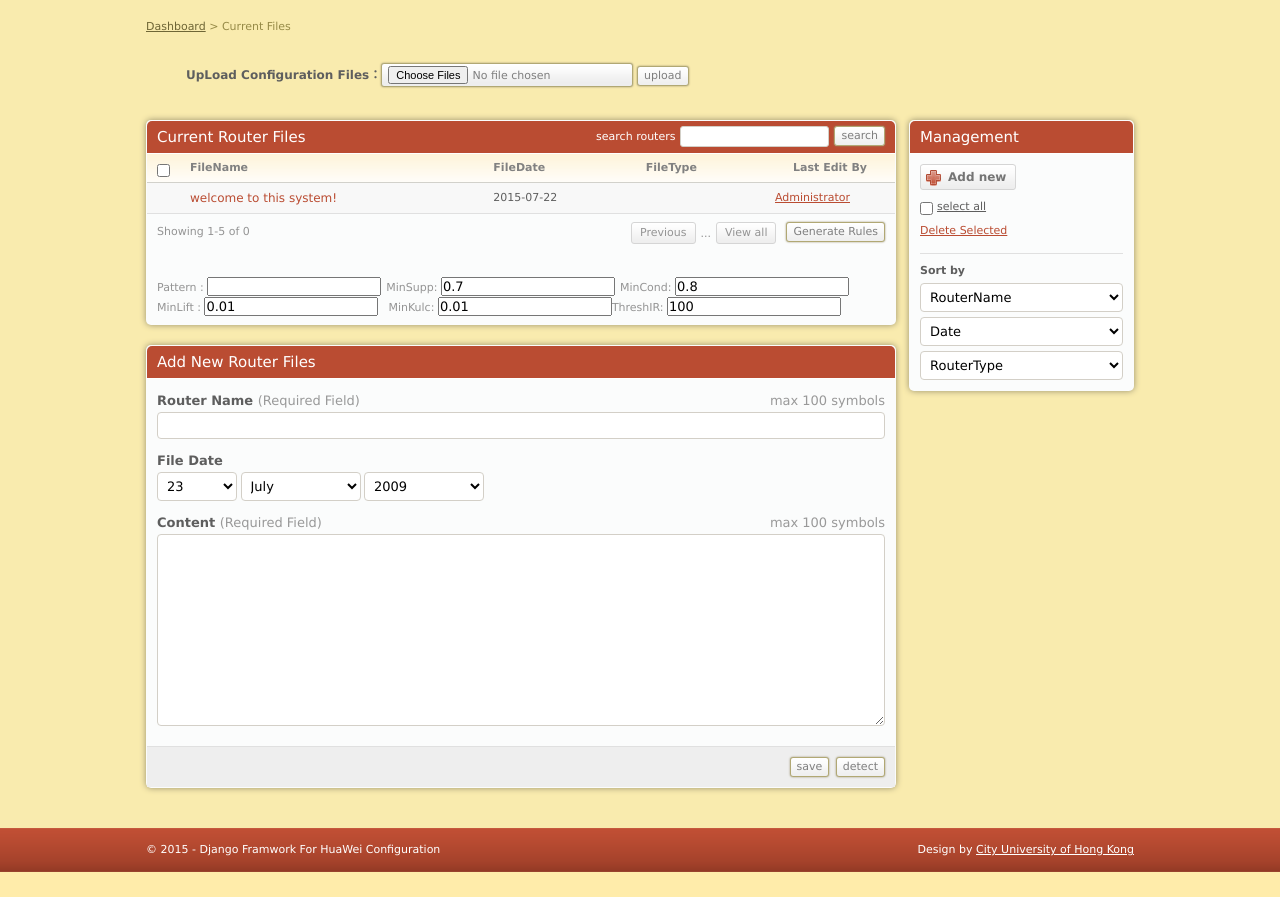
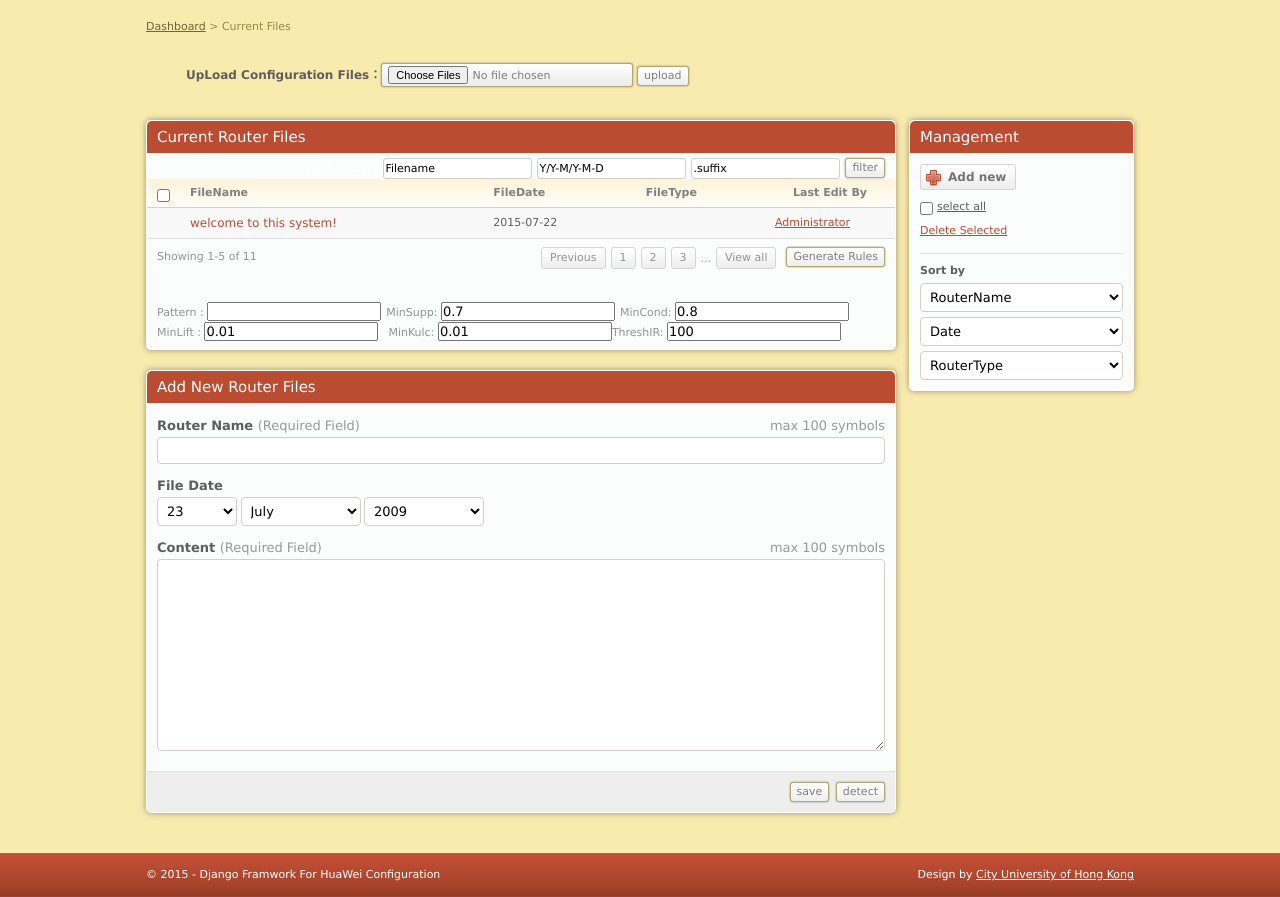
Before and after one commit to designer357/HWCMS_V1, a Django app: page /index/ in a window 1280 px wide. Shown: the part 89-986 px from the top of the page. Before the commit the page ends 961 px from the top, so only its background shows below. Run offline with Django 3.2, Linux system fonts and the light colour scheme.

Commit message:
add filter function and delete function

```diff
--- a/HWCMS/views.py
+++ b/HWCMS/views.py
@@ -15,11 +15,31 @@ from HWCMS.models import Parameter,FileList
 
 
 global excludelist
-excludelist=[]
 global gloffset
 global mylist
+global datagridpagesize
+global TotalFileList,TotalFileNameList
+global FilesStoreFolder
+
+excludelist=[]
 mylist=[]
 gloffset=-1
+datagridpagesize=5
+FilesStoreFolder="ServerData1"
+TotalFileList=[]
+TotalFileNameList=[]
+for eachfile in os.listdir(os.path.join(os.getcwd(),FilesStoreFolder)):
+    if '.' in eachfile:
+        suffix=eachfile.split('.')[1]
+    else:
+        suffix=""
+    Time=os.stat(os.path.join(os.getcwd(),FilesStoreFolder)+'/'+eachfile)[ST_MTIME]
+    timeTuple = time.localtime(Time)
+    timestr=time.strftime('%Y-%m-%d',timeTuple)
+    check=""
+    TotalFileList.append(FileList(eachfile,timestr,suffix,check))
+    TotalFileNameList.append(eachfile)
+
 class Rule:
     def __init__(self,rule):
         self.rule=rule
@@ -41,35 +61,31 @@ def hours_ahead(request, offset):
     return HttpResponse(html)
 
 def file_upload(request):
-    global mylist
-    mylist=[]
+    global datagridpagesize
+    global TotalFileList,TotalFileNameList
 
     tempfullfilelist=[]
     tempfilenamelist=[]
 
-    if not os.path.isdir(os.getcwd()+'/ServerData1'):
-        os.makedirs(os.getcwd()+'/ServerData1')
+    if not os.path.isdir(os.path.join(os.getcwd(),FilesStoreFolder)):
+        os.makedirs(os.path.join(os.getcwd(),FilesStoreFolder))
 
-
-    print("The FILE_INFO4 is CALLED")
 
     if request.POST["MyFileList"]:
         print(request.POST.getlist("MyFileList"))
 
     print("11111111111111111111111111111111111111")
     files = request.FILES.getlist('multifile')
-    print(files)
+    #print(files)
     for f in files:
-        print(f.name)
-        #mylist.append(f.name)
-        destination = open(os.getcwd()+'/ServerData1/' + f.name,'wb+')
-        for chunk in f.chunks():
+        #print(f.name)
+        #destination = open(os.path.join(os.getcwd(),FilesStoreFolder)+'/' + f.name,'wb+')
+        #for chunk in f.chunks():
             #pass
             #print(chunk)
-            destination.write(chunk)
         #destination.close()
         tempfilenamelist.append(f.name)
-        tempfullfilelist.append(os.getcwd()+'/ServerData1/' + f.name)
+        tempfullfilelist.append(os.path.join(os.getcwd(),FilesStoreFolder)+'/' + f.name)
     print("222222222222222222222222222222222222222")
 
 
@@ -78,11 +94,26 @@ def file_upload(request):
             suffix=eachfile.split('.')[1]
         else:
             suffix=""
-        Time=os.stat(os.getcwd()+'/ServerData1/'+'/'+eachfile)[ST_MTIME]
+        Time=os.stat(os.path.join(os.getcwd(),FilesStoreFolder)+'/'+eachfile)[ST_MTIME]
         timeTuple = time.localtime(Time)
         timestr=time.strftime('%Y-%m-%d',timeTuple)
-        check="checked"
-        mylist.append(FileList(eachfile,timestr,suffix,check))
+        check=""
+        if not eachfile in TotalFileNameList:
+            TotalFileList.append(FileList(eachfile,timestr,suffix,check))
+            TotalFileNameList.append(eachfile)
+        else:
+            eachfile = eachfile.split('.')[0] + '_copy.' + eachfile.split('.')[1]
+            TotalFileList.append(FileList(eachfile,timestr,suffix,check))
+            TotalFileNameList.append(eachfile)
+    for f in files:
+        if f.name in TotalFileNameList:
+            f.name = f.name.split('.')[0] + '_copy.' + f.name.split('.')[1]
+        destination = open(os.path.join(os.getcwd(),FilesStoreFolder)+'/' + f.name,'wb+')
+
+        for chunk in f.chunks():
+            destination.write(chunk)
+
+
 
 
 
@@ -93,12 +124,15 @@ def file_upload(request):
 
 @csrf_exempt
 def rule_generate(request):
+    global datagridpagesize
+    global TotalFileList,TotalFileNameList
+    print(request.POST)
     global mylist
-    lengthofmylist=len(mylist)
-    Thetoplength=5
+    lengthofmylist=len(TotalFileList)
+    #datagridpagesize=5
     checklist=[]
 
-    pages=int(lengthofmylist / Thetoplength) + (lengthofmylist % Thetoplength > 0)
+    pages=int(lengthofmylist / datagridpagesize) + (lengthofmylist % datagridpagesize > 0)
 
     nextpage=pages
     previouspage=0
@@ -108,11 +142,11 @@ def rule_generate(request):
     interests=[]
     templist=[]
 
-    for tab in range(5):
-        checklist.append("checked")
+    for tab in range(datagridpagesize):
+        checklist.append("")
     try:
-        for tab in range(Thetoplength):
-            TopList.append(mylist[tab+(gloffset-1)*Thetoplength])
+        for tab in range(datagridpagesize):
+            TopList.append(TotalFileList[tab+(gloffset-1)*datagridpagesize])
     except:
         pass
     for tab in range(pages):
@@ -146,11 +180,11 @@ def rule_generate(request):
             pass
         with open(os.getcwd()+"/results/RulesFor_"+each,"w")as fout:
             pass
-    for each in mylist:
+    for each in TotalFileList:
         templist.append(each.filename)
     for each in interests:
         print(each+" is processing......")
-        InPutForRulesVersion2.MainFunc(templist,os.getcwd()+'/ServerData1',each.strip(),rulesfolder)
+        InPutForRulesVersion2.MainFunc(templist,os.path.join(os.getcwd(),FilesStoreFolder),each.strip(),rulesfolder)
         a = Apriori(para.min_supp,os.getcwd()+'/'+rulesfolder+"/input_"+each)
         ls = a.do()
         rules = a.ralationRules(ls.get(ls.size()).items,para.min_cond,para.min_lift,para.min_kulc,para.thresh_ir)
@@ -174,7 +208,7 @@ def rule_generate(request):
     #self.label_memorycost.setText(QtCore.QString(tempmemory))
 
 
-    html = t.render(Context({'RulesList':ruleslist,'Pages':pages,'NextPage':nextpage,'PreviousPage':previouspage,'list':mylist,'TheTopList':TopList,'TheTopLength':Thetoplength,'lengthofmylist':lengthofmylist,"PagesList":pagelist}))
+    html = t.render(Context({'RulesList':ruleslist,'Pages':pages,'NextPage':nextpage,'PreviousPage':previouspage,'list':TotalFileList,'TheTopList':TopList,'DataGridPageSize':datagridpagesize,'lengthofmylist':lengthofmylist,"PagesList":pagelist}))
 
     for tab in range(len(request.POST.getlist("FileName"))):
         if 'fsf' in request.POST.getlist("FileName")[tab]:
@@ -190,22 +224,97 @@ def my_cmp(v1,v2):
     d1 = [int(i) for i in p.findall(v1)][0]
     d2 = [int(i) for i in p.findall(v2)][0]
     return cmp(d1, d2)
+def my_cmp_filelist(v1,v2):
+    p = re.compile("(\d+)")
+    d1 = [int(i) for i in p.findall(v1.filename)][0]
+    d2 = [int(i) for i in p.findall(v2.filename)][0]
+    return cmp(d1, d2)
+def my_cmp_py3(v1):
+    p = re.compile("(\d+)")
+    d1 = [int(i) for i in p.findall(v1)][0]
+    #d2 = [int(i) for i in p.findall(v2)][0]
+    return d1
 
 def file_show(request,offset):
-    global mylist
+    global TotalFileList
+    global TotalFileNameList
     myoffset=int(offset)
 
     global gloffset
     gloffset=int(offset)
 
-    lengthofmylist=len(mylist)
-    Thetoplength=5
+    currentpage=myoffset
+
+    print("HHHHHHHHHHHHHHHHHHHHHHHHHHHHHHHHHH")
+    filtername=str(request.POST.get("FilterName"))
+    filterdate=str(request.POST.get("FilterDate"))
+    filtertype=str(request.POST.get("FilterType"))
+    TotalFileNameList2=[]
+    TotalFileList2=[]
+    for eachitem in TotalFileList:
+        print(eachitem.filename+"is ..................processing")
+        try:
+            if filtername=="Filename" or filtername=="None":
+                #print("HAHA1")
+                pass
+            else:
+                if filtername in eachitem.filename:
+                    pass
+                else:
+                    print("to be ... 1..."+eachitem.filename)
+                    TotalFileNameList2.append(eachitem.filename)
+                    TotalFileList2.append(eachitem)
+            if filterdate=="Y/Y-M/Y-M-D" or filterdate=="None":
+                pass
+            else:
+                if filterdate in eachitem.filedate:
+                    pass
+                else:
+                    print("to be ... 2..."+eachitem.filename)
+                    TotalFileNameList2.append(eachitem.filename)
+                    TotalFileList2.append(eachitem)
+
+            if filtertype==".suffix" or filtertype=="None":
+                pass
+            else:
+                if len(eachitem.filetype)>0 and eachitem.filetype in filtertype:
+                    print("HAHA666666666"+eachitem.filename+"dsfsdffd"+eachitem.filetype)
+                    pass
+                else:
+                    print("to be ...33333333333333333333333333..."+eachitem.filename+filtertype+eachitem.filetype)
+                    print(eachitem.filename)
+                    for each in TotalFileNameList:
+                        print(each+'\n')
+                    print("--------------------------------111"+str(len(TotalFileNameList)))
+                    TotalFileNameList2.append(eachitem.filename)
+                    TotalFileList2.append(eachitem)
+                    print("--------------------------------222"+str(len(TotalFileNameList)))
+                    for each in TotalFileNameList:
+                        print(each+'\n')
+        except:
+            print(eachitem.filename)
+
+    TotalFileList=list(set(TotalFileList).difference(set(TotalFileList2)))
+    TotalFileNameList=list(set(TotalFileNameList).difference(set(TotalFileNameList2)))
+
+    print(TotalFileList)
+
+    try:
+        TotalFileNameList.sort(my_cmp)
+        TotalFileList.sort(my_cmp_filelist)
+    except:
+        pass
+
+    print(TotalFileNameList)
+
+    lengthofmylist=len(TotalFileList)
+    #datagridpagesize=5
     TopList=[]
     pagelist=[]
-    pages=int(lengthofmylist / Thetoplength) + (lengthofmylist % Thetoplength > 0)
+    pages=int(lengthofmylist / datagridpagesize) + (lengthofmylist % datagridpagesize > 0)
     try:
-        for tab in range(Thetoplength):
-            TopList.append(mylist[tab+(myoffset-1)*Thetoplength])
+        for tab in range(datagridpagesize):
+            TopList.append(TotalFileList[tab+(myoffset-1)*datagridpagesize])
     except:
         pass
     if myoffset<pages:
@@ -224,27 +333,43 @@ def file_show(request,offset):
         fp.close()
     else:
         print("Template Does Not Exist!")
-    html = t.render(Context({'Pages':pages,'NextPage':nextpage,'PreviousPage':previouspage,\
-                             'list':mylist,'TheTopList':TopList,'TheTopLength':Thetoplength,\
+    print(TopList)
+    html = t.render(Context({'CurrentPage':currentpage,'Pages':pages,'NextPage':nextpage,'PreviousPage':previouspage,\
+                             'list':TotalFileList,'TheTopList':TopList,'DataGridPageSize':datagridpagesize,\
                              'lengthofmylist':lengthofmylist,"PagesList":pagelist}))
 
     #return render_to_response('T1.html',locals())
     return HttpResponse(html)
 def index_page(request):
+    global TotalFileList
+    global TotalFileNameList
+    TotalFileList=[]
+    TotalFileNameList=[]
+    for eachfile in os.listdir(os.path.join(os.getcwd(),FilesStoreFolder)):
+        if '.' in eachfile:
+            suffix=eachfile.split('.')[1]
+        else:
+            suffix=""
+        Time=os.stat(os.path.join(os.getcwd(),FilesStoreFolder)+'/'+eachfile)[ST_MTIME]
+        timeTuple = time.localtime(Time)
+        timestr=time.strftime('%Y-%m-%d',timeTuple)
+        check=""
+        TotalFileList.append(FileList(eachfile,timestr,suffix,check))
+        TotalFileNameList.append(eachfile)
     global excludelist
     excludelist=[]
 
     checklist=[]
     TopList=[]
     previouspage=1
-    Thetoplength=5
-    lengthofmylist=len(mylist)
+    #datagridpagesize=5
+    lengthofmylist=len(TotalFileList)
     nextpage=5
-    pages=int(lengthofmylist / Thetoplength) + (lengthofmylist % Thetoplength > 0)
+    pages=int(lengthofmylist / datagridpagesize) + (lengthofmylist % datagridpagesize > 0)
     pagelist=[]
 
-    for tab in range(5):
-        checklist.append("checked")
+    for tab in range(datagridpagesize):
+        checklist.append("")
     for tab in range(pages):
         pagelist.append(str(tab+1))
     if os.path.isfile(os.getcwd()+"/templates/T1.html"):
@@ -254,7 +379,7 @@ def index_page(request):
     else:
         print("Template Does Not Exist!!!")
     html = t.render(Context({'Pages':pages,'NextPage':nextpage,'PreviousPage':previouspage,\
-                             'list':mylist,'TheTopList':TopList,'TheTopLength':Thetoplength,\
+                             'list':TotalFileList,'TheTopList':TopList,'DataGridPageSize':datagridpagesize,\
                              'lengthofmylist':lengthofmylist,"PagesList":pagelist}))
 
     return HttpResponse(html)
@@ -265,3 +390,18 @@ def send_message(request):
     sent_date = datetime.datetime.now()
     #return render_to_response(os.getcwd()+'/templates/U1.html', locals())
     return render_to_response('U1.html', locals())
+
+def file_delete(request,offset):
+    print(request.POST)
+    i_str=request.POST.get("FileNameToDelete")
+    print(i_str)
+    print(TotalFileNameList)
+    index=TotalFileNameList.index(i_str)
+    print(len(TotalFileNameList))
+    print(len(TotalFileList))
+    TotalFileNameList.pop(index)
+    TotalFileList.pop(index)
+    print("Delete@@@@@@@@@@@@@@@@@@@@@@@@@@@@@@7")
+    print(len(TotalFileList))
+    print(len(TotalFileNameList))
+    return file_show(request,offset)
--- a/HWCMS_V1/urls.py
+++ b/HWCMS_V1/urls.py
@@ -17,7 +17,7 @@ Including another URLconf
 from django.conf.urls import include, url
 from django.contrib import admin
 from django.conf.urls import patterns, include, url
-from HWCMS.views import current_datetime,hours_ahead,index_page,file_show,rule_generate,file_upload,send_message
+from HWCMS.views import current_datetime,hours_ahead,index_page,file_show,rule_generate,file_upload,send_message,file_delete
 
 urlpatterns = patterns('',
     url(r'^admin/', include(admin.site.urls)),
@@ -25,6 +25,8 @@ urlpatterns = patterns('',
     (r'^time/plus/(\d{1,2})/$', hours_ahead),
     url(r'^index/uploadedfiles',file_upload,name='file_upload'),
     url(r'^index/$',index_page),
+
+    url(r'^index_filedeleted/(\d)/$',file_delete,name='file_delete'),
     url(r'^index/(\d)/$',file_show,name='file_show'),
     url(r'^rule_generate/$',rule_generate,name='rule_generate'),
     ('^send_message/$', send_message),
--- a/templates/T1.html
+++ b/templates/T1.html
@@ -126,9 +126,12 @@ function chooseFolder(){
 
     function bb()
     {
+        //alert("fff");
 
-
-        alert("BBBBB");
+           var f=document.getElementsByName("strName");
+        alert(f);
+            alert(f.name);
+        //alert("BBBBB");
 
     }
         function SetArticleId(o, i) {
@@ -199,7 +202,7 @@ function chooseFolder(){
 		<!-- Main Nav -->
 		<div id="navigation">
 			<ul>
-			    <li><a href="#" class="active"><span>Dashboard</span></a></li>
+			    <li><a href="http://localhost:8000/index/" class="active"><span>Dashboard</span></a></li>
 			    <li><a href="#"><span>New Files</span></a></li>
 			    <li><a href="#"><span>User Management</span></a></li>
 			    <li><a href="#"><span>Rules Gallery</span></a></li>
@@ -275,16 +278,21 @@ function chooseFolder(){
 			<div id="content">
 
 				<!-- Box -->
+
 				<div class="box">
 					<!-- Box Head -->
+                <form action="/index/1/" method="post" >
 					<div class="box-head">
 						<h2 class="left">Current Router Files</h2>
 						<div class="right">
 							<label>search routers</label>
-							<input type="text" class="field small-field" />
-							<input type="submit" class="button" value="search" />
+							<input type="text" name="FilterName" class="field small-field" value="Filename" />
+                            <input type="text" name="FilterDate" class="field small-field" value="Y/Y-M/Y-M-D"/>
+                            <input type="text" name="FilterType" class="field small-field" value=".suffix"/>
+							<input type="submit" class="button" value="filter" />
 						</div>
 					</div>
+                </form>
 					<!-- End Box Head -->
                     <form action="/rule_generate/" method="post" >
                     <input type="hidden" name="csrfmiddlewaretoken" value="{% csrf_token %}">
@@ -293,7 +301,7 @@ function chooseFolder(){
 					<div class="table">
 						<table width="100%" border="0" cellspacing="0" cellpadding="0">
 							<tr class="odd">
-								<th width="13"><input type="checkbox" class="checkbox" /></th>
+								<th width="13"><input type="checkbox"  class="checkbox" /></th>
 								<th>FileName</th>
 								<th>FileDate</th>
 								<th>FileType</th>
@@ -301,14 +309,25 @@ function chooseFolder(){
 							</tr>
                             {%for eachlist1 in TheTopList%}
 							<tr>
-								<td><input on="bb()" type="checkbox" class="checkbox" name="strName" id="{{ eachlist1.filename }}" checked={{ eachlist1.check }}/></td>
+								<td><input onclick="bb()" type="checkbox" class="checkbox" name="strName" id="{{ eachlist1.filename }}" /></td>
                                 <td><input type="hidden"  name="FileName" value="{{ eachlist1.filename }}"/>
 								<h3>{{ eachlist1.filename }}</h3></td>
 								<td>{{ eachlist1.filedate }}</td>
 								<td>{{ eachlist1.filetype }}</td>
-								<td><a href="#" class="ico del">Delete</a><a href="#" class="ico edit">Edit</a></td>
-							</tr>
+
+                                <td>
+                                <form action="{% url 'file_delete' CurrentPage %}" method="post">
+								<input type="hidden"  name="FileNameToDelete" value="{{ eachlist1.filename }}"/>
+                                    <input type="hidden"  name="FileCheckToDelete" checked="{{ eachlist1.check }}"/>
+                                    <input type="submit" name="deletedfile" class="ico del" value="Delete">
+                                    <a href="#" class="ico edit">Edit</a>
+                                </form>
+                                </td>
+
+                            </tr>
                             {%endfor%}
+
+
 							<tr class="odd">
 								<td><input type="hidden" class="checkbox" /></td>
 								<td><h3><a href="#">welcome to this system!</a></h3></td>
@@ -321,7 +340,7 @@ function chooseFolder(){
 
 						<!-- Pagging -->
 						<div class="pagging">
-							<div class="left">Showing 1-{{ TheTopLength }} of {{ lengthofmylist }}</div>
+							<div class="left">Showing 1-{{ DataGridPageSize }} of {{ lengthofmylist }}</div>
 							<div class="right">
                             {%  if PreviousPage > 0 %}
 								<a href="{% url 'file_show' PreviousPage %}">Previous</a>
--- a/templates/T2.html
+++ b/templates/T2.html
@@ -92,7 +92,7 @@
 		<!-- Main Nav -->
 		<div id="navigation">
 			<ul>
-			    <li><a href="#" class="active"><span>Dashboard</span></a></li>
+			    <li><a href="http://localhost:8000/index/" class="active"><span>Dashboard</span></a></li>
 			    <li><a href="#"><span>New Files</span></a></li>
 			    <li><a href="#"><span>User Management</span></a></li>
 			    <li><a href="#"><span>Rules Gallery</span></a></li>
@@ -186,7 +186,7 @@
 
 						<!-- Pagging -->
 						<div class="pagging">
-							<div class="left">Showing 1-{{ TheTopLength }} of {{ lengthofmylist }}</div>
+							<div class="left">Showing 1-{{ DataGridPageSize }} of {{ lengthofmylist }}</div>
 							<div class="right">
                             {%  if PreviousPage > 0 %}
 								<a href="{% url 'file_show' PreviousPage %}">Previous</a>
```
Also changed, not shown: 1 other file.
